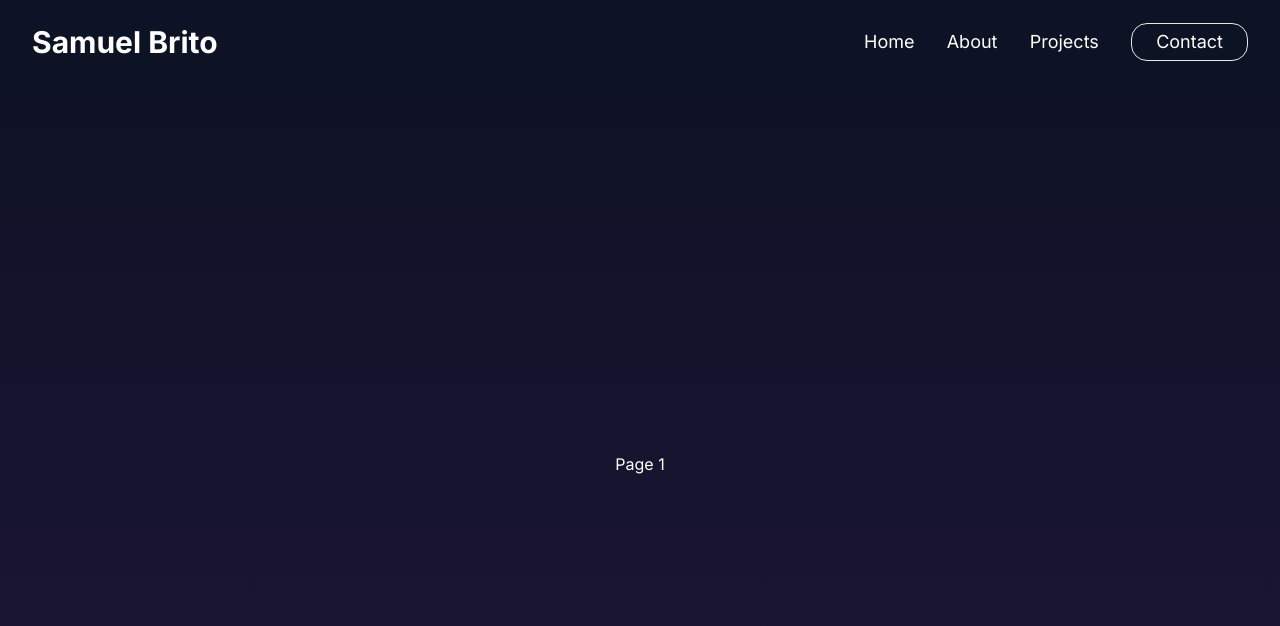
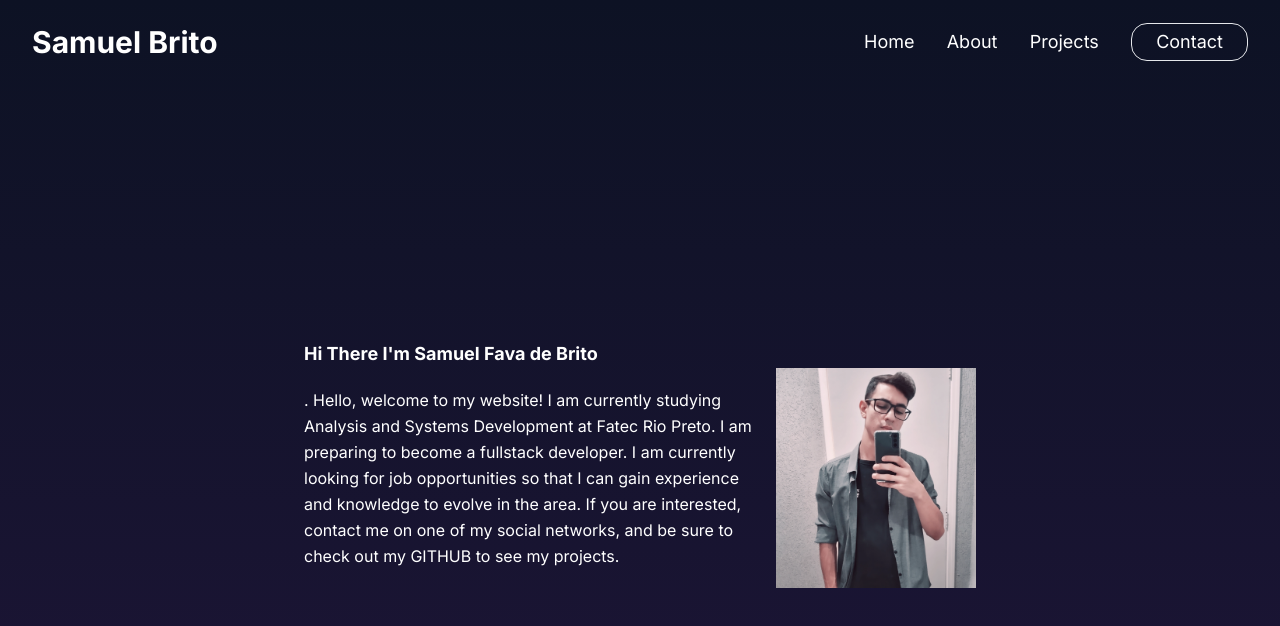
Before and after one commit to DevSamuelBrito/Portifolio-2.0, a Next.js app: page / in a window 1280 px wide. Shown: the top 626 px of the page. Built offline with nearby package versions, Linux system fonts and the light colour scheme.

Commit message:
arrumando a 1 section

```diff
--- a/app/_components/Home.tsx
+++ b/app/_components/Home.tsx
@@ -1,13 +1,34 @@
+import NavBar from "./NavBar";
 import Image from "next/image";
-import NavBar from "./NavBar";
 
 const Home = () => {
   return (
     <>
       <NavBar />
       <main className="snap-y snap-mandatory overflow-y-scroll scroll-smooth">
-        <section className="h-screen snap-start flex relative items-center justify-center text-white">
-          <h1>Page 1</h1>
+        <section className="h-screen snap-start flex items-center justify-center">
+          <div>
+            <h1 className="text-lg font-semibold text-white">Hi There I'm Samuel Fava de Brito</h1>
+            <div className="flex items-center space-x-6">
+              <h1 className="max-w-md break-words leading-relaxed text-white">
+                . Hello, welcome to my website! I am currently studying Analysis
+                and Systems Development at Fatec Rio Preto. I am preparing to
+                become a fullstack developer. I am currently looking for job
+                opportunities so that I can gain experience and knowledge to
+                evolve in the area. If you are interested, contact me on one of
+                my social networks, and be sure to check out my GITHUB to see my
+                projects.
+              </h1>
+              <div>
+                <Image
+                  src="/photo.png"
+                  width={200}
+                  height={200}
+                  alt="Picture of the author"
+                />
+              </div>
+            </div>
+          </div>
         </section>
         <section className="h-screen snap-start flex relative items-center justify-center text-white">
           <h1>Page 2</h1>
--- a/app/page.tsx
+++ b/app/page.tsx
@@ -1,5 +1,4 @@
 import Home from "./_components/Home";
-import Navbar from "./_components/NavBar";
 
 export default function Page() {
   return (
```
Also changed, not shown: public/photo.png (added).
